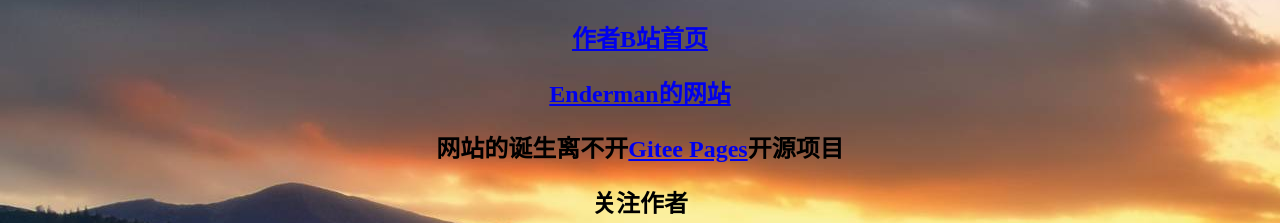
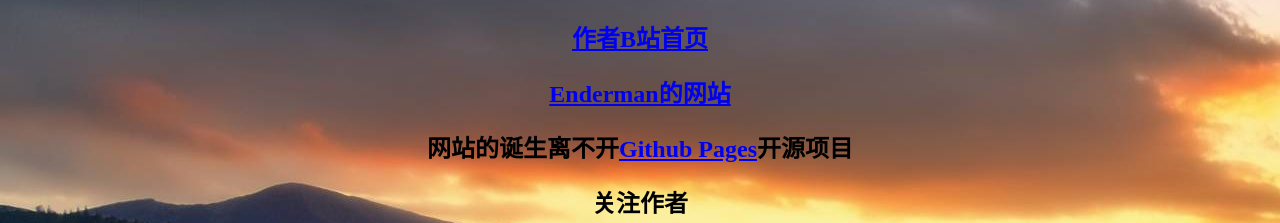
Before and after one commit to Windows7XiaoGeng-bilibili/Windows7XiaoGeng-bilibili, a plain HTML site: page index.html in a window 1280 px wide. Shown: the part 246-469 px from the top of the page. Drawn offline with Linux system fonts and the light colour scheme.

Commit message:
Update index.html

```diff
--- a/index.html
+++ b/index.html
@@ -12,7 +12,7 @@
   <p><center><h1>欢迎来到Windows7小耿的个人主页</h1></center></p>
 <p><center><h2><a href="https://space.bilibili.com/443161706">作者B站首页</a></h2></center></p>
 <P><center><h2><a href="https://malwat.ch">Enderman的网站</a></h2></center></p>
-<p><h2><center>网站的诞生离不开<a href="https://gitee.com/help/articles/4136">Gitee Pages</a>开源项目</center></h2></p>
+<p><h2><center>网站的诞生离不开<a href="https://gitee.com/help/articles/4136">Github Pages</a>开源项目</center></h2></p>
 <p><center><h2>关注作者</h2></center></p>
 <p><center><a href="https://github.com/windows7xiaogeng-bilibili"><img src="ico/github.jpg" height="32" width="32"></a>
 <a href="mailto:xsxg123456@outlook.com"><img src="ico/outlook.gif" height="32" width="32"></a>
```
